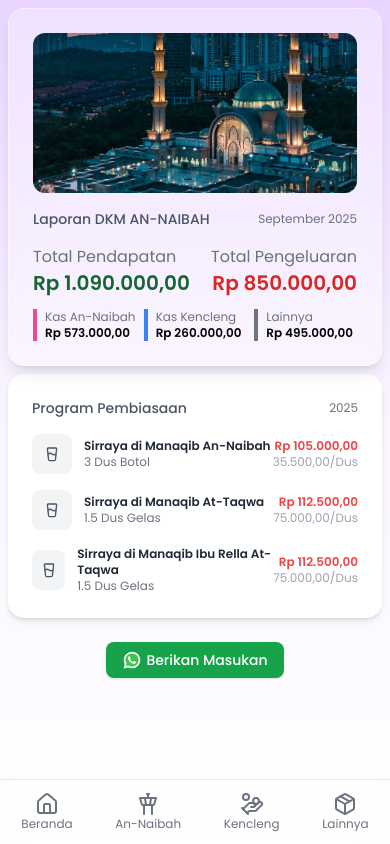
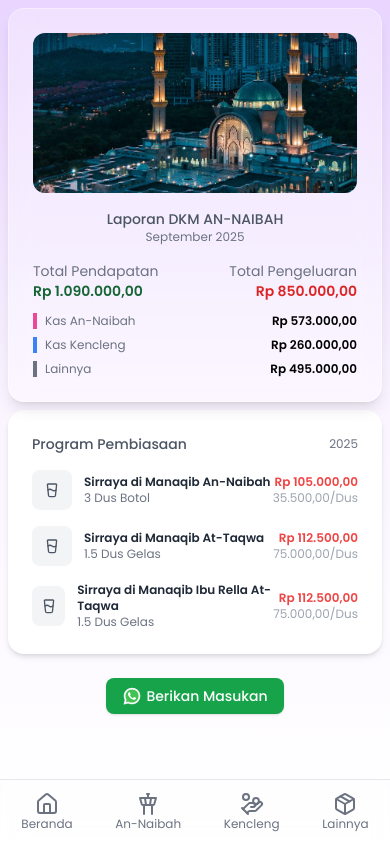
Before and after one commit to mhanifmuhsin/annaibah, a React (Vite) app: page / in a window 390 px wide. Built offline with nearby package versions, Linux system fonts and the light colour scheme.

Commit message:
feat: :hammer: update responsive

```diff
--- a/src/components/IncomeCard.tsx
+++ b/src/components/IncomeCard.tsx
@@ -32,7 +32,7 @@ const IncomeCard: React.FC<IncomeCardProps> = ({
       />
 
       {/* Header */}
-      <div className="flex items-center justify-between mb-4">
+      <div className="flex flex-col [@media(min-width:400px)]:flex-row items-center justify-between mb-4">
         <h2 className="text-sm font-medium text-gray-600">{title}</h2>
         <span className="text-xs text-gray-500">{date}</span>
       </div>
@@ -40,13 +40,19 @@ const IncomeCard: React.FC<IncomeCardProps> = ({
       {/* Total Income & Expense */}
       <div className="flex items-center justify-between">
         <div>
-          <p className="text-md text-gray-500">Total Pendapatan</p>
-          <h1 className="text-xl font-semibold text-green-800">{total}</h1>
+          <p className="text-sm [@media(min-width:400px)]:text-md text-gray-500">
+            Total Pendapatan
+          </p>
+          <h1 className="text-sm [@media(min-width:400px)]:text-xl font-semibold text-green-800">
+            {total}
+          </h1>
         </div>
         {totalExpense && (
           <div className="text-right">
-            <p className="text-md text-gray-500">Total Pengeluaran</p>
-            <h1 className="text-xl font-semibold text-red-600">
+            <p className="text-sm [@media(min-width:400px)]:text-md text-gray-500">
+              Total Pengeluaran
+            </p>
+            <h1 className="text-sm [@media(min-width:400px)]:text-xl font-semibold text-red-600">
               {totalExpense}
             </h1>
           </div>
@@ -54,11 +60,11 @@ const IncomeCard: React.FC<IncomeCardProps> = ({
       </div>
 
       {/* Categories */}
-      <div className="mt-3 grid grid-cols-3 gap-2">
+      <div className="mt-3 grid grid-cols-1 [@media(min-width:400px)]:grid-cols-3 gap-2">
         {categories.map((cat, idx) => (
           <div
             key={idx}
-            className="border-l-4 pl-2"
+            className="border-l-4 pl-2 flex justify-between [@media(min-width:400px)]:flex-col"
             style={{ borderColor: cat.color }}
           >
             <p className="text-xs text-gray-500">{cat.name}</p>
```
